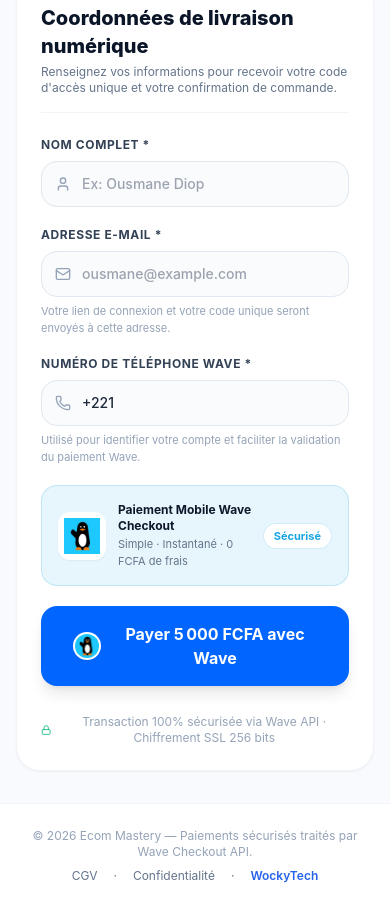
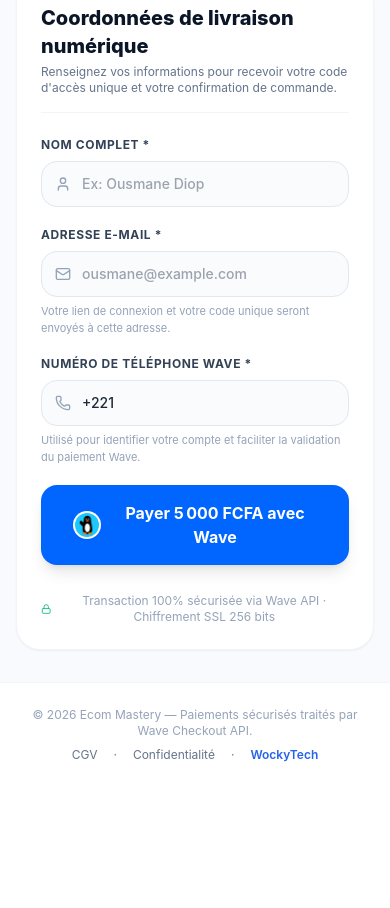
Before and after one commit to wocky6932-bit/ECOM-MASTERY, a Next.js app: page /paiement in a window 390 px wide. Shown: the part 878-1786 px from the top of the page. After the commit the page ends 1665 px from the top, so only its background shows below. Built offline with nearby package versions, Linux system fonts and the light colour scheme.

Commit message:
fix(checkout): remove redundant Wave mobile checkout banner above payment button

```diff
--- a/src/app/paiement/page.tsx
+++ b/src/app/paiement/page.tsx
@@ -291,28 +291,6 @@ function PaiementContent() {
                   </p>
                 </div>
 
-                {/* Bannière Wave Officielle */}
-                <div className="mt-6 p-4 rounded-2xl bg-[#1BA5E0]/10 border border-[#1BA5E0]/20 flex items-center justify-between">
-                  <div className="flex items-center gap-3">
-                    <div className="w-12 h-12 relative shrink-0 bg-white rounded-xl shadow-sm p-1.5 flex items-center justify-center">
-                      <Image
-                        src="/images/wave-penguin.png"
-                        alt="Wave"
-                        width={36}
-                        height={36}
-                        className="object-contain"
-                      />
-                    </div>
-                    <div>
-                      <h4 className="text-xs font-bold text-slate-900">Paiement Mobile Wave Checkout</h4>
-                      <p className="text-[11px] text-slate-500 mt-0.5">Simple · Instantané · 0 FCFA de frais</p>
-                    </div>
-                  </div>
-                  <span className="text-[11px] font-bold text-[#1BA5E0] bg-white px-2.5 py-1 rounded-full shadow-xs border border-[#1BA5E0]/20">
-                    Sécurisé
-                  </span>
-                </div>
-
                 {/* Bouton de paiement officiel Wave */}
                 <button
                   type="submit"
```
